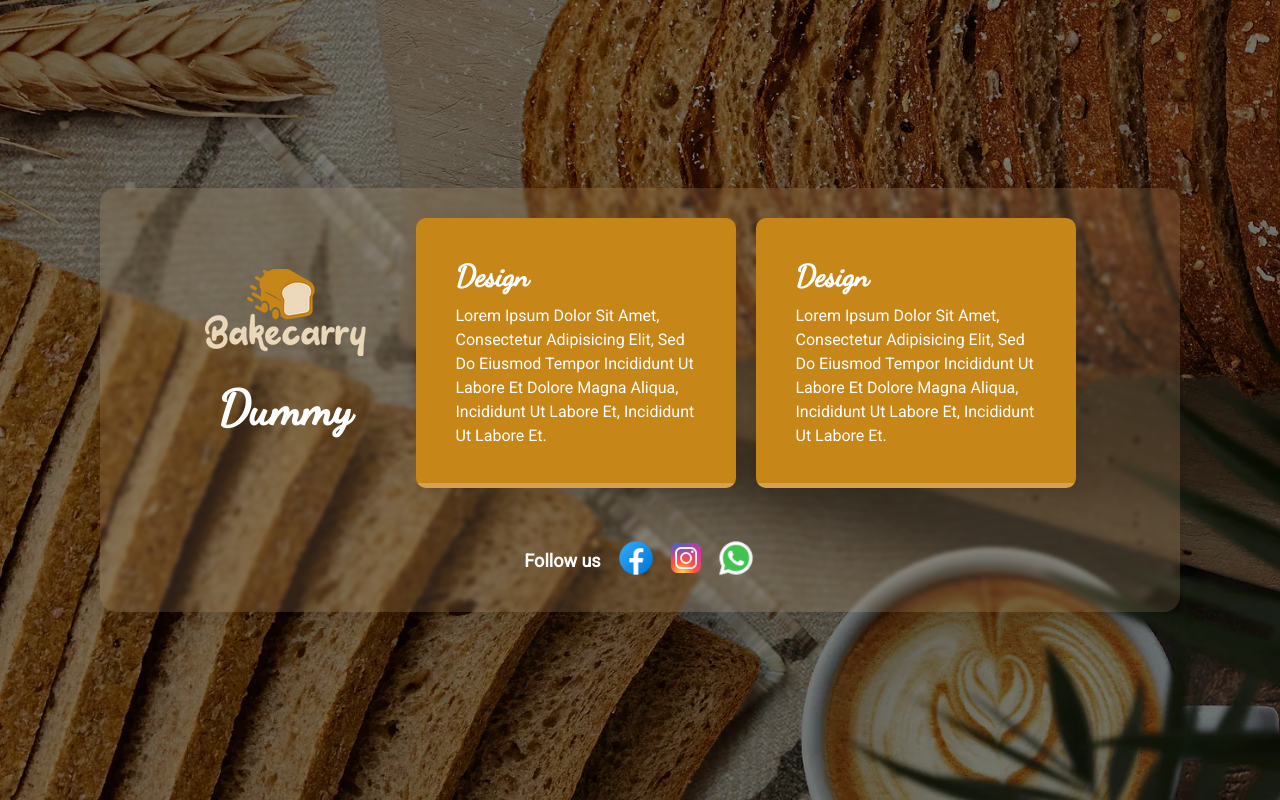
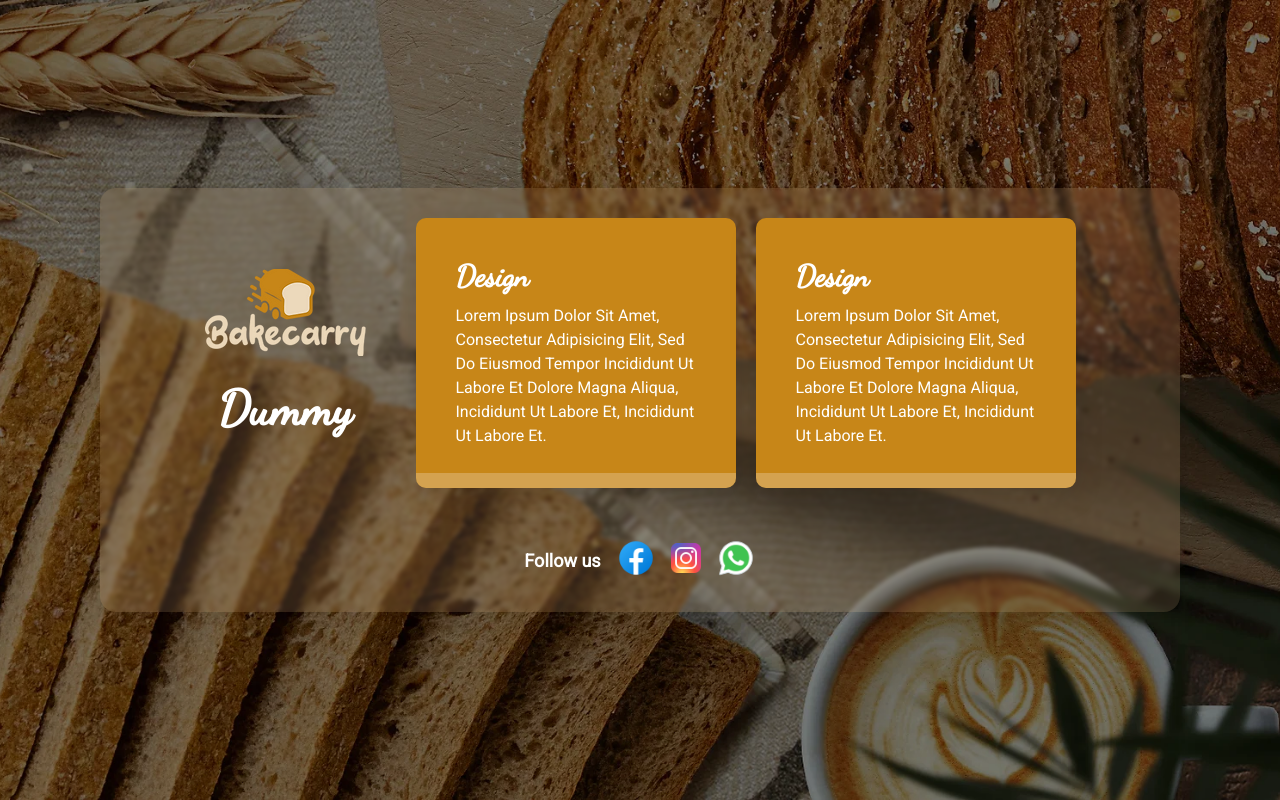
Before and after one commit to basit333/bakery, a plain HTML site: page index.html in a window 1280 px wide. Drawn offline with Linux system fonts and the light colour scheme.

Commit message:
made a small changes in css

```diff
--- a/css/style.css
+++ b/css/style.css
@@ -122,7 +122,7 @@ p {
   content: "";
   position: absolute;
   left: 0;
-  bottom: calc(-100% + 5px);
+  bottom: calc(-100% + 15px);
   width: 100%;
   height: 100%;
   background-color: #ecd9bb57;
```
